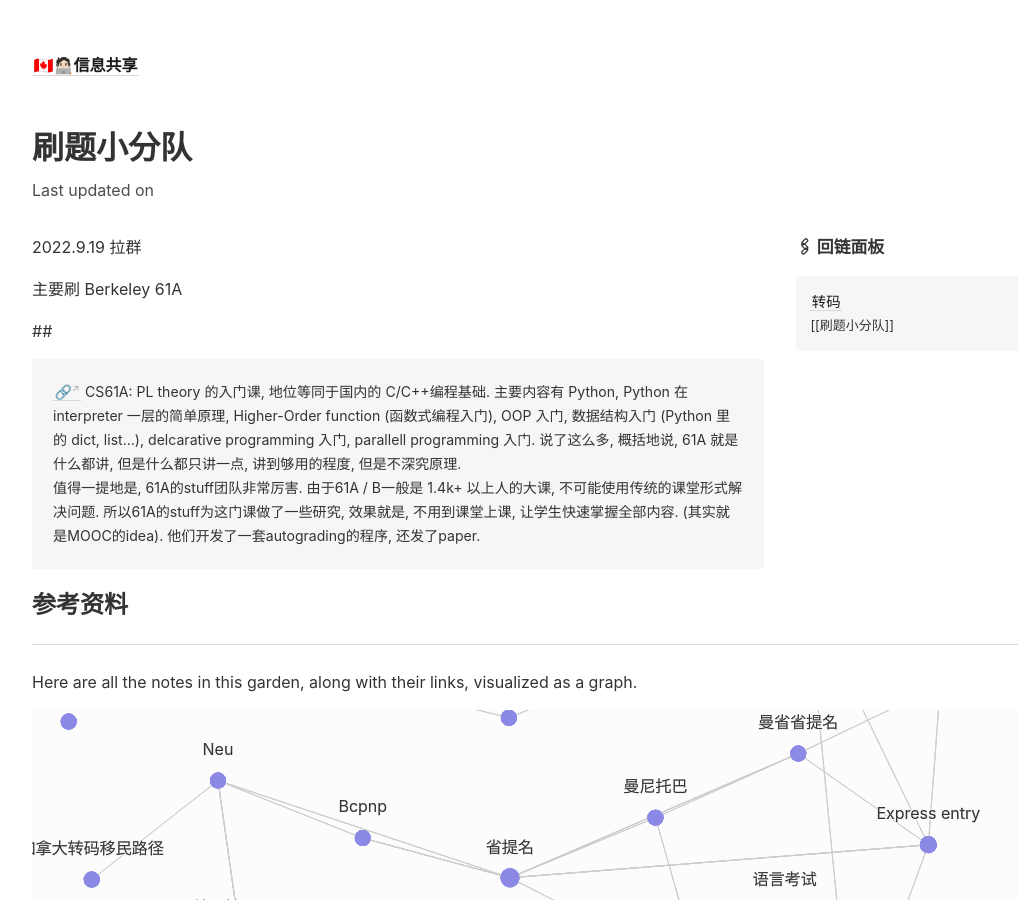
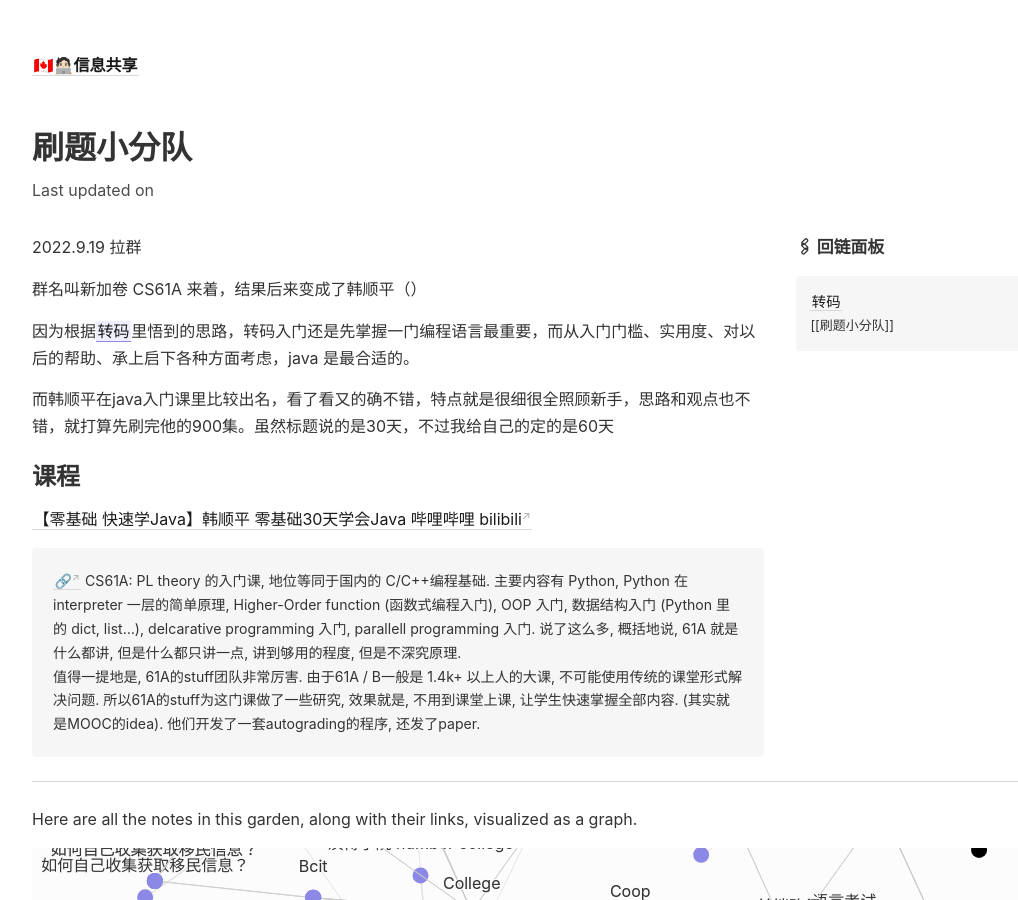
Before and after one commit to Gnblink0/InfoSharingCan, a Jekyll site: the page built from _notes/刷题小分队.md, in a window 1280 px wide and 900 px high. Shown: the whole window, without its empty margins (104-1122 px from the left). Built offline with Jekyll 4.4.1, drawn with Linux system fonts in a browser that asks for light colours.

Commit message:
Update 刷题小分队.md

```diff
--- a/_notes/刷题小分队.md
+++ b/_notes/刷题小分队.md
@@ -1,12 +1,16 @@
 2022.9.19 拉群
 
-主要刷 Berkeley 61A
+群名叫新加卷 CS61A 来着，结果后来变成了韩顺平（）
 
-##
+因为根据[[转码]]里悟到的思路，转码入门还是先掌握一门编程语言最重要，而从入门门槛、实用度、对以后的帮助、承上启下各种方面考虑，java 是最合适的。
+
+而韩顺平在java入门课里比较出名，看了看又的确不错，特点就是很细很全照顾新手，思路和观点也不错，就打算先刷完他的900集。虽然标题说的是30天，不过我给自己的定的是60天
+
+## 课程
+
+[【零基础 快速学Java】韩顺平 零基础30天学会Java 哔哩哔哩 bilibili](https://www.bilibili.com/video/BV1fh411y7R8/)
 
 >[🔗](http://yc.eethu.cn/?/article/12)
 CS61A: PL theory 的入门课, 地位等同于国内的 C/C++编程基础. 主要内容有 Python, Python 在 interpreter 一层的简单原理, Higher-Order function (函数式编程入门), OOP 入门, 数据结构入门 (Python 里的 dict, list...), delcarative programming 入门, parallell programming 入门. 说了这么多, 概括地说, 61A 就是什么都讲, 但是什么都只讲一点, 讲到够用的程度, 但是不深究原理.
 >
 值得一提地是, 61A的stuff团队非常厉害. 由于61A / B一般是 1.4k+ 以上人的大课, 不可能使用传统的课堂形式解决问题. 所以61A的stuff为这门课做了一些研究, 效果就是, 不用到课堂上课, 让学生快速掌握全部内容. (其实就是MOOC的idea). 他们开发了一套autograding的程序, 还发了paper.
-
-## 参考资料
```
